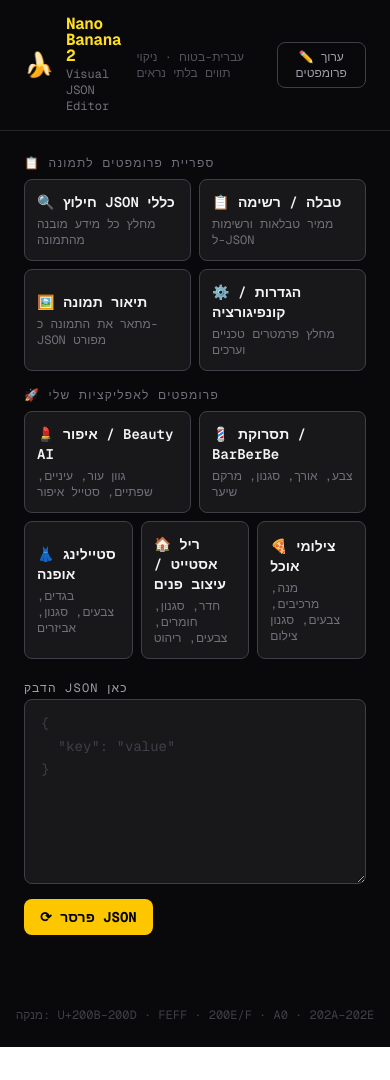
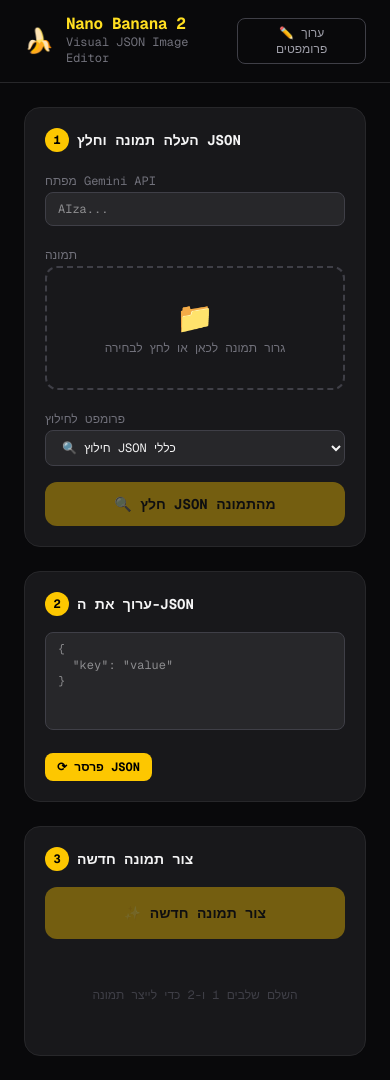
Before and after one commit to assiddan-creator/nano-2-slicer, a Next.js app: page / in a window 390 px wide. Before the commit the page ends 1047 px from the top, so only its background shows below. Built offline with nearby package versions, Linux system fonts and the light colour scheme.

Commit message:
שינוי קונספט

```diff
--- a/app/page.tsx
+++ b/app/page.tsx
@@ -456,7 +456,27 @@ export default function Page() {
   const [parseError, setParseError] = useState<string | null>(null);
   const [copied, setCopied] = useState(false);
   const [copiedPrompt, setCopiedPrompt] = useState<number | null>(null);
+  // kept for backward compatibility with earlier prompt-copy UX
+  void copiedPrompt;
+  void setCopiedPrompt;
   const [view, setView] = useState<"form" | "raw">("form");
+
+  const [imageFile, setImageFile] = useState<File | null>(null);
+  const [imageBase64, setImageBase64] = useState<string | null>(null);
+  const [imagePreview, setImagePreview] = useState<string | null>(null);
+  const [geminiKey, setGeminiKey] = useState<string>(() => {
+    try {
+      return localStorage.getItem("nb2_gemini_key") || "";
+    } catch {
+      return "";
+    }
+  });
+  const [selectedPromptIndex, setSelectedPromptIndex] = useState<number>(0);
+  const [loadingExtract, setLoadingExtract] = useState(false);
+  const [loadingGenerate, setLoadingGenerate] = useState(false);
+  const [generatedImageUrl, setGeneratedImageUrl] = useState<string | null>(null);
+  const [extractError, setExtractError] = useState<string | null>(null);
+  const [generateError, setGenerateError] = useState<string | null>(null);
 
   const handleParse = useCallback(() => {
     const { data: parsed, error } = sanitizeAndParse(raw);
@@ -484,8 +504,6 @@ export default function Page() {
     setCopied(true);
     setTimeout(() => setCopied(false), 2000);
   }, [data]);
-
-  const hasData = data !== null;
 
   const promptLibrary = [
     {
@@ -561,6 +579,106 @@ export default function Page() {
     localStorage.setItem("nb2_prompts", JSON.stringify(updated));
   };
 
+  const handleImageUpload = (file: File) => {
+    setImageFile(file);
+    setGeneratedImageUrl(null);
+    const reader = new FileReader();
+    reader.onload = (e) => {
+      const result = e.target?.result as string;
+      setImagePreview(result);
+      setImageBase64(result.split(",")[1]);
+    };
+    reader.readAsDataURL(file);
+  };
+
+  const handleExtractJson = async () => {
+    if (!imageBase64 || !geminiKey) return;
+    setLoadingExtract(true);
+    setExtractError(null);
+    try {
+      const allPromptsFlat = [...editablePrompts.general, ...editablePrompts.apps];
+      const selectedPrompt = allPromptsFlat[selectedPromptIndex];
+      const response = await fetch(
+        `https://generativelanguage.googleapis.com/v1beta/models/gemini-2.0-flash:generateContent?key=${geminiKey}`,
+        {
+          method: "POST",
+          headers: { "Content-Type": "application/json" },
+          body: JSON.stringify({
+            contents: [
+              {
+                parts: [
+                  { text: selectedPrompt.prompt },
+                  { inline_data: { mime_type: imageFile!.type, data: imageBase64 } },
+                ],
+              },
+            ],
+          }),
+        },
+      );
+      const result = await response.json();
+      const text = result?.candidates?.[0]?.content?.parts?.[0]?.text || "";
+      setRaw(text);
+      const { data: parsed, error } = sanitizeAndParse(text);
+      if (error) {
+        setExtractError(error);
+      } else {
+        setData(parsed as JsonValue);
+        setExtractError(null);
+      }
+    } catch (e) {
+      setExtractError((e as Error).message);
+    } finally {
+      setLoadingExtract(false);
+    }
+  };
+
+  const handleGenerateImage = async () => {
+    if (!imageBase64 || !geminiKey || !data) return;
+    setLoadingGenerate(true);
+    setGenerateError(null);
+    setGeneratedImageUrl(null);
+    try {
+      const jsonString = JSON.stringify(data, null, 2);
+      const response = await fetch(
+        `https://generativelanguage.googleapis.com/v1beta/models/gemini-2.0-flash-preview-image-generation:generateContent?key=${geminiKey}`,
+        {
+          method: "POST",
+          headers: { "Content-Type": "application/json" },
+          body: JSON.stringify({
+            contents: [
+              {
+                parts: [
+                  {
+                    text: `Modify this image based on the following JSON. Change ONLY what is specified in the JSON values that differ from the original. Keep everything else 100% identical — same camera angle, same perspective, same lighting direction, same shadows, same room layout, same proportions.\n\nJSON:\n${jsonString}`,
+                  },
+                  { inline_data: { mime_type: imageFile!.type, data: imageBase64 } },
+                ],
+              },
+            ],
+            generationConfig: { responseModalities: ["IMAGE", "TEXT"] },
+          }),
+        },
+      );
+      const result = await response.json();
+      const parts = result?.candidates?.[0]?.content?.parts || [];
+      const imagePart = parts.find(
+        (p: { inlineData?: { mimeType: string; data: string } }) =>
+          p.inlineData?.mimeType?.startsWith("image/"),
+      );
+      if (imagePart && imagePart.inlineData) {
+        setGeneratedImageUrl(
+          `data:${imagePart.inlineData.mimeType};base64,${imagePart.inlineData.data}`,
+        );
+      } else {
+        setGenerateError("ג'מיני לא החזיר תמונה — נסה שוב או החלף מודל.");
+      }
+    } catch (e) {
+      setGenerateError((e as Error).message);
+    } finally {
+      setLoadingGenerate(false);
+    }
+  };
+
   return (
     <div className="min-h-screen bg-zinc-950 text-zinc-100 font-mono">
       {/* ── Header ── */}
@@ -571,139 +689,168 @@ export default function Page() {
             <h1 className="text-base font-bold text-yellow-300 tracking-tight leading-none">
               Nano Banana 2
             </h1>
-            <p className="text-xs text-zinc-500 mt-0.5">Visual JSON Editor</p>
+            <p className="text-xs text-zinc-500 mt-0.5">Visual JSON Image Editor</p>
           </div>
         </div>
-        <div className="text-xs text-zinc-600 flex items-center gap-3">
-          <span>עברית-בטוח · ניקוי תווים בלתי נראים</span>
         <button
           onClick={() => setEditorOpen(true)}
           className="text-xs px-3 py-1.5 rounded-lg border border-zinc-700 text-zinc-400 hover:border-yellow-500 hover:text-yellow-300 transition-all focus:outline-none"
-            type="button"
         >
           ✏️ ערוך פרומפטים
         </button>
-        </div>
       </header>
 
-      <main className="p-6 max-w-5xl mx-auto space-y-6">
-        {/* ── Input Area ── */}
-        <section className="space-y-2">
-          <div>
-            <p className="text-xs uppercase tracking-widest text-zinc-500 mb-2">
-              📋 ספריית פרומפטים לתמונה
-            </p>
-            <div className="grid grid-cols-2 gap-2 mb-4">
-              {editablePrompts.general.map(
-                (promptItem: { label: string; description: string; prompt: string }, i: number) => (
+      <main className="p-6 max-w-7xl mx-auto">
+        <div className="grid grid-cols-1 lg:grid-cols-3 gap-6">
+          {/* ── COLUMN 1: Upload + Extract ── */}
+          <div className="bg-zinc-900 border border-zinc-800 rounded-2xl p-5 space-y-4">
+            <h2 className="text-sm font-bold text-zinc-100 flex items-center gap-2">
+              <span className="inline-flex items-center justify-center w-6 h-6 rounded-full bg-yellow-400 text-black text-xs font-bold">
+                1
+              </span>
+              העלה תמונה וחלץ JSON
+            </h2>
+
+            {/* API Key */}
+            <div className="space-y-1">
+              <label className="text-xs text-zinc-500">מפתח Gemini API</label>
+              <input
+                type="password"
+                value={geminiKey}
+                onChange={(e) => {
+                  setGeminiKey(e.target.value);
+                  try {
+                    localStorage.setItem("nb2_gemini_key", e.target.value);
+                  } catch {}
+                }}
+                placeholder="AIza..."
+                className="w-full bg-zinc-800 text-zinc-100 text-xs font-mono rounded-lg px-3 py-2 border border-zinc-700 focus:border-yellow-500 focus:outline-none"
+                dir="ltr"
+              />
+            </div>
+
+            {/* Image Upload */}
+            <div className="space-y-1">
+              <label className="text-xs text-zinc-500">תמונה</label>
+              <div
+                onClick={() => document.getElementById("nb2-file-input")?.click()}
+                onDrop={(e) => {
+                  e.preventDefault();
+                  const f = e.dataTransfer.files[0];
+                  if (f) handleImageUpload(f);
+                }}
+                onDragOver={(e) => e.preventDefault()}
+                className={`cursor-pointer rounded-xl border-2 border-dashed transition-all flex items-center justify-center overflow-hidden
+                  ${imagePreview ? "border-zinc-700 p-0" : "border-zinc-700 hover:border-yellow-500 p-8 text-center"}`}
+              >
+                {imagePreview ? (
+                  <img
+                    src={imagePreview}
+                    alt="preview"
+                    className="w-full max-h-52 object-contain rounded-xl"
+                  />
+                ) : (
+                  <div className="space-y-1">
+                    <div className="text-3xl">📁</div>
+                    <p className="text-xs text-zinc-500">גרור תמונה לכאן או לחץ לבחירה</p>
+                  </div>
+                )}
+              </div>
+              <input
+                id="nb2-file-input"
+                type="file"
+                accept="image/*"
+                className="hidden"
+                onChange={(e) => {
+                  const f = e.target.files?.[0];
+                  if (f) handleImageUpload(f);
+                }}
+              />
+              {imagePreview && (
                 <button
-                  key={promptItem.label}
-                  onClick={() => {
-                    navigator.clipboard
-                      .writeText(editablePrompts.general[i].prompt)
-                      .then(() => {
-                      setCopiedPrompt(i);
-                      setTimeout(() => setCopiedPrompt(null), 2000);
-                    });
-                  }}
-                  className={
-                    "text-left p-3 rounded-lg border transition-all focus:outline-none focus:ring-2 focus:ring-yellow-400 focus:ring-offset-2 focus:ring-offset-zinc-950 bg-zinc-900 " +
-                    (copiedPrompt === i
-                      ? "border-emerald-500"
-                      : "border-zinc-700 hover:border-yellow-500")
-                  }
+                  onClick={() => document.getElementById("nb2-file-input")?.click()}
+                  className="text-xs text-zinc-500 hover:text-yellow-300 transition-colors focus:outline-none"
                   type="button"
                 >
-                  <div className="text-sm font-semibold text-zinc-100 flex items-center gap-1">
-                    {copiedPrompt === i ? "✓ " : ""}
-                    {editablePrompts.general[i].label}
-                  </div>
-                  <div className="text-xs text-zinc-500 mt-1">
-                    {editablePrompts.general[i].description}
-                  </div>
+                  🔄 החלף תמונה
                 </button>
-              ))}
-            </div>
-
-            <p className="text-xs uppercase tracking-widest text-zinc-500 mb-2 mt-4">🚀 פרומפטים לאפליקציות שלי</p>
-
-            {/* First row — 2 buttons: index 0 and 1 */}
-            <div className="grid grid-cols-2 gap-2 mb-2">
-              {editablePrompts.apps.slice(0, 2).map(
-                (p: { label: string; description: string; prompt: string }, i: number) => (
-                <button
-                  key={i}
-                  onClick={() => {
-                    navigator.clipboard.writeText(p.prompt).then(() => {
-                      setCopiedPrompt(4 + i);
-                      setTimeout(() => setCopiedPrompt(null), 2000);
-                    });
-                  }}
-                  className={
-                    "text-left p-3 rounded-lg border transition-all focus:outline-none focus:ring-2 focus:ring-yellow-400 focus:ring-offset-2 focus:ring-offset-zinc-950 bg-zinc-900 " +
-                    (copiedPrompt === 4 + i
-                      ? "border-emerald-500"
-                      : "border-zinc-700 hover:border-yellow-500")
-                  }
-                >
-                  <div className="text-sm font-semibold text-zinc-100">
-                    {copiedPrompt === 4 + i ? "✓ " : ""}
-                    {p.label}
-                  </div>
-                  <div className="text-xs text-zinc-500 mt-1">{p.description}</div>
-                </button>
-              ),
               )}
             </div>
 
-            {/* Second row — 3 buttons: index 2, 3 and 4 */}
-            <div className="grid grid-cols-3 gap-2 mb-4">
-              {editablePrompts.apps.slice(2, 5).map(
-                (p: { label: string; description: string; prompt: string }, i: number) => (
+            {/* Prompt selector */}
+            <div className="space-y-1">
+              <label className="text-xs text-zinc-500">פרומפט לחילוץ</label>
+              <select
+                value={selectedPromptIndex}
+                onChange={(e) => setSelectedPromptIndex(Number(e.target.value))}
+                className="w-full bg-zinc-800 text-zinc-100 text-xs rounded-lg px-3 py-2 border border-zinc-700 focus:border-yellow-500 focus:outline-none"
+              >
+                <optgroup label="כלליים">
+                  {editablePrompts.general.map((p: { label: string }, i: number) => (
+                    <option key={i} value={i}>
+                      {p.label}
+                    </option>
+                  ))}
+                </optgroup>
+                <optgroup label="האפליקציות שלי">
+                  {editablePrompts.apps.map((p: { label: string }, i: number) => (
+                    <option key={i + editablePrompts.general.length} value={i + editablePrompts.general.length}>
+                      {p.label}
+                    </option>
+                  ))}
+                </optgroup>
+              </select>
+            </div>
+
+            {/* Extract button */}
             <button
-                  key={i + 2}
-                  onClick={() => {
-                    navigator.clipboard.writeText(p.prompt).then(() => {
-                      setCopiedPrompt(6 + i);
-                      setTimeout(() => setCopiedPrompt(null), 2000);
-                    });
-                  }}
-                  className={
-                    "text-left p-3 rounded-lg border transition-all focus:outline-none focus:ring-2 focus:ring-yellow-400 focus:ring-offset-2 focus:ring-offset-zinc-950 bg-zinc-900 " +
-                    (copiedPrompt === 6 + i
-                      ? "border-emerald-500"
-                      : "border-zinc-700 hover:border-yellow-500")
-                  }
+              onClick={handleExtractJson}
+              disabled={!imageBase64 || !geminiKey || loadingExtract}
+              className="w-full py-3 bg-yellow-400 text-black text-sm font-bold rounded-xl hover:bg-yellow-300 disabled:opacity-40 disabled:cursor-not-allowed transition-all focus:outline-none flex items-center justify-center gap-2"
+              type="button"
             >
-                  <div className="text-sm font-semibold text-zinc-100">
-                    {copiedPrompt === 6 + i ? "✓ " : ""}
-                    {p.label}
-                  </div>
-                  <div className="text-xs text-zinc-500 mt-1">{p.description}</div>
+              {loadingExtract ? (
+                <>
+                  <span className="animate-spin inline-block w-4 h-4 border-2 border-black border-t-transparent rounded-full" />
+                  מחלץ JSON...
+                </>
+              ) : (
+                "🔍 חלץ JSON מהתמונה"
+              )}
             </button>
-              ),
+
+            {extractError && (
+              <p className="text-xs text-rose-400 bg-rose-950 border border-rose-800 px-3 py-2 rounded-lg">
+                {extractError}
+              </p>
             )}
           </div>
-          </div>
-          <label className="text-xs text-zinc-400 uppercase tracking-widest">הדבק JSON כאן</label>
+
+          {/* ── COLUMN 2: JSON Editor ── */}
+          <div className="bg-zinc-900 border border-zinc-800 rounded-2xl p-5 space-y-4">
+            <h2 className="text-sm font-bold text-zinc-100 flex items-center gap-2">
+              <span className="inline-flex items-center justify-center w-6 h-6 rounded-full bg-yellow-400 text-black text-xs font-bold">
+                2
+              </span>
+              ערוך את ה-JSON
+            </h2>
+
+            {/* Raw textarea */}
             <textarea
               value={raw}
               onChange={(e) => setRaw(e.target.value)}
               placeholder={'{\n  "key": "value"\n}'}
-            rows={7}
+              rows={5}
               dir="ltr"
               spellCheck={false}
-            className="w-full bg-zinc-900 text-zinc-100 text-sm font-mono rounded-lg
-                       px-4 py-3 border border-zinc-700 focus:border-yellow-500
-                       focus:outline-none resize-y leading-relaxed placeholder-zinc-700"
+              className="w-full bg-zinc-800 text-zinc-100 text-xs font-mono rounded-lg px-3 py-2 border border-zinc-700 focus:border-yellow-500 focus:outline-none resize-none"
             />
-          <div className="flex gap-3 items-center flex-wrap">
+
+            <div className="flex gap-2 flex-wrap">
               <button
                 onClick={handleParse}
-              className="px-4 py-2 bg-yellow-400 text-black text-sm font-bold rounded-lg
-                         hover:bg-yellow-300 active:bg-yellow-500 transition-colors
-                         focus:outline-none focus:ring-2 focus:ring-yellow-400 focus:ring-offset-2
-                         focus:ring-offset-zinc-950"
+                className="px-3 py-1.5 bg-yellow-400 text-black text-xs font-bold rounded-lg hover:bg-yellow-300 transition-colors focus:outline-none"
+                type="button"
               >
                 ⟳ פרסר JSON
               </button>
@@ -714,64 +861,58 @@ export default function Page() {
                     setData(null);
                     setParseError(null);
                   }}
-                className="px-3 py-2 text-xs text-zinc-500 hover:text-zinc-200
-                           border border-zinc-700 rounded-lg transition-colors focus:outline-none"
+                  className="px-3 py-1.5 text-xs text-zinc-500 hover:text-zinc-200 border border-zinc-700 rounded-lg transition-colors focus:outline-none"
+                  type="button"
                 >
                   נקה
                 </button>
               )}
-            {parseError && (
-              <span
-                className="text-xs text-rose-400 bg-rose-950 border border-rose-800
-                               px-3 py-1.5 rounded-lg max-w-md truncate"
-                title={parseError}
-              >
-                ⚠ {parseError}
-              </span>
-            )}
+              {parseError && <span className="text-xs text-rose-400">{parseError}</span>}
             </div>
-        </section>
 
-        {/* ── Editor Area ── */}
-        {hasData && (
-          <section className="space-y-3">
-            {/* Toolbar */}
-            <div className="flex items-center justify-between flex-wrap gap-3">
-              <div className="flex bg-zinc-900 border border-zinc-700 rounded-lg p-0.5 gap-0.5">
+            {/* Form/Raw toggle + Copy */}
+            {data !== null && (
+              <>
+                <div className="flex items-center justify-between">
+                  <div className="flex bg-zinc-800 border border-zinc-700 rounded-lg p-0.5 gap-0.5">
                     <button
                       onClick={() => setView("form")}
-                  className={`px-3 py-1.5 text-xs font-semibold rounded-md transition-colors focus:outline-none
-                    ${view === "form" ? "bg-yellow-400 text-black" : "text-zinc-400 hover:text-zinc-100"}`}
+                      className={`px-3 py-1 text-xs font-semibold rounded-md transition-colors focus:outline-none ${
+                        view === "form"
+                          ? "bg-yellow-400 text-black"
+                          : "text-zinc-400 hover:text-zinc-100"
+                      }`}
+                      type="button"
                     >
                       📋 טופס
                     </button>
                     <button
                       onClick={() => setView("raw")}
-                  className={`px-3 py-1.5 text-xs font-semibold rounded-md transition-colors focus:outline-none
-                    ${view === "raw" ? "bg-yellow-400 text-black" : "text-zinc-400 hover:text-zinc-100"}`}
+                      className={`px-3 py-1 text-xs font-semibold rounded-md transition-colors focus:outline-none ${
+                        view === "raw"
+                          ? "bg-yellow-400 text-black"
+                          : "text-zinc-400 hover:text-zinc-100"
+                      }`}
+                      type="button"
                     >
-                  {"{ }"} JSON גולמי
+                      {"{ }"} גולמי
                     </button>
                   </div>
                   <button
                     onClick={handleCopy}
-                className={`px-4 py-2 text-sm font-bold rounded-lg border transition-all
-                  focus:outline-none focus:ring-2 focus:ring-yellow-400 focus:ring-offset-2
-                  focus:ring-offset-zinc-950
-                  ${
+                    className={`px-3 py-1.5 text-xs font-bold rounded-lg border transition-all focus:outline-none ${
                       copied
-                      ? "border-emerald-500 text-emerald-300 bg-emerald-950"
-                      : "border-yellow-600 text-yellow-300 hover:bg-yellow-950"
+                        ? "border-emerald-500 text-emerald-300"
+                        : "border-zinc-700 text-zinc-300 hover:border-yellow-500"
                     }`}
+                    type="button"
                   >
                     {copied ? "✓ הועתק!" : "⎘ העתק JSON"}
                   </button>
                 </div>
 
-            {/* Form view */}
                 {view === "form" && (
-              <div className="bg-zinc-900 border border-zinc-800 rounded-xl px-4 py-4
-                              max-h-[60vh] overflow-y-auto">
+                  <div className="bg-zinc-800 rounded-xl px-3 py-3 max-h-96 overflow-y-auto">
                     {Array.isArray(data) ? (
                       (data as JsonArray).map((item, i) => (
                         <FieldEditor
@@ -800,24 +941,86 @@ export default function Page() {
                   </div>
                 )}
 
-            {/* Raw view */}
                 {view === "raw" && (
                   <pre
-                className="bg-zinc-900 border border-zinc-800 rounded-xl px-4 py-4
-                              text-xs text-zinc-300 overflow-auto max-h-[60vh] leading-relaxed"
+                    className="bg-zinc-800 rounded-xl px-3 py-3 text-xs text-zinc-300 overflow-auto max-h-96"
                     dir="ltr"
                   >
                     {JSON.stringify(data, null, 2)}
                   </pre>
                 )}
-          </section>
+              </>
             )}
+          </div>
+
+          {/* ── COLUMN 3: Generate Image ── */}
+          <div className="bg-zinc-900 border border-zinc-800 rounded-2xl p-5 space-y-4">
+            <h2 className="text-sm font-bold text-zinc-100 flex items-center gap-2">
+              <span className="inline-flex items-center justify-center w-6 h-6 rounded-full bg-yellow-400 text-black text-xs font-bold">
+                3
+              </span>
+              צור תמונה חדשה
+            </h2>
+
+            {imagePreview && (
+              <div className="space-y-1">
+                <p className="text-xs text-zinc-500">תמונה מקורית</p>
+                <img
+                  src={imagePreview}
+                  alt="original"
+                  className="w-full max-h-36 object-contain rounded-lg border border-zinc-700"
+                />
+              </div>
+            )}
+
+            <button
+              onClick={handleGenerateImage}
+              disabled={!data || !imageBase64 || !geminiKey || loadingGenerate}
+              className="w-full py-4 bg-yellow-400 text-black text-sm font-bold rounded-xl hover:bg-yellow-300 disabled:opacity-40 disabled:cursor-not-allowed transition-all focus:outline-none flex items-center justify-center gap-2"
+              type="button"
+            >
+              {loadingGenerate ? (
+                <>
+                  <span className="animate-spin inline-block w-4 h-4 border-2 border-black border-t-transparent rounded-full" />
+                  מייצר תמונה...
+                </>
+              ) : (
+                "✨ צור תמונה חדשה"
+              )}
+            </button>
+
+            {generateError && (
+              <p className="text-xs text-rose-400 bg-rose-950 border border-rose-800 px-3 py-2 rounded-lg">
+                {generateError}
+              </p>
+            )}
+
+            {generatedImageUrl && (
+              <div className="space-y-3">
+                <p className="text-xs text-emerald-400 font-semibold">✓ התמונה מוכנה!</p>
+                <img
+                  src={generatedImageUrl}
+                  alt="generated"
+                  className="w-full rounded-xl border border-zinc-700"
+                />
+                <a
+                  href={generatedImageUrl}
+                  download="nano-banana-result.png"
+                  className="block w-full text-center py-2 border border-zinc-700 text-zinc-300 text-xs font-semibold rounded-lg hover:border-yellow-500 hover:text-yellow-300 transition-all"
+                >
+                  ⬇ הורד תמונה
+                </a>
+              </div>
+            )}
+
+            {!generatedImageUrl && !loadingGenerate && (
+              <div className="text-center py-8 text-zinc-700 text-xs">
+                השלם שלבים 1 ו-2 כדי לייצר תמונה
+              </div>
+            )}
+          </div>
+        </div>
       </main>
-
-      {/* ── Footer ── */}
-      <footer className="mt-12 pb-6 text-center text-xs text-zinc-700">
-        מנקה: U+200B–200D · FEFF · 200E/F · A0 · 202A–202E
-      </footer>
 
       {editorOpen && (
         <div className="fixed inset-0 bg-black/80 backdrop-blur-sm z-50 flex items-center justify-center p-4">
```
Lines whose indentation alone changed are shown as unchanged.
